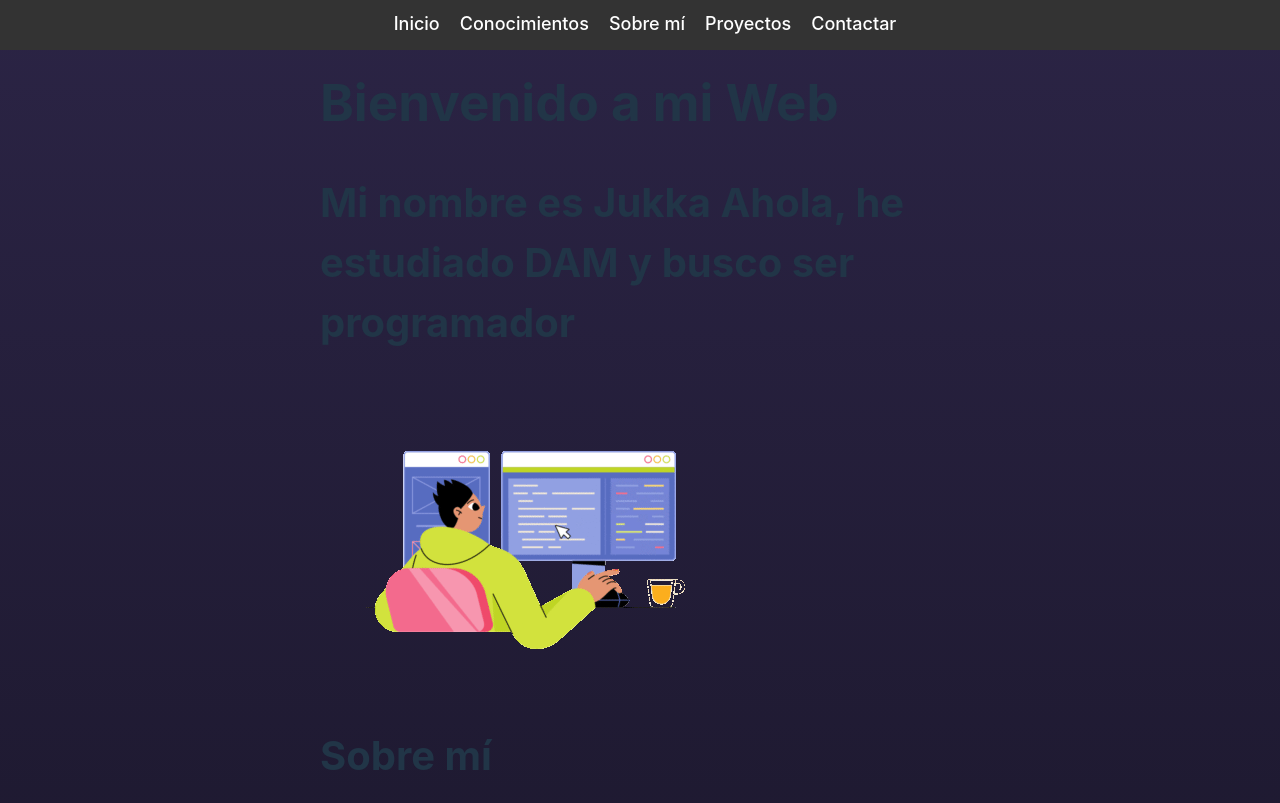
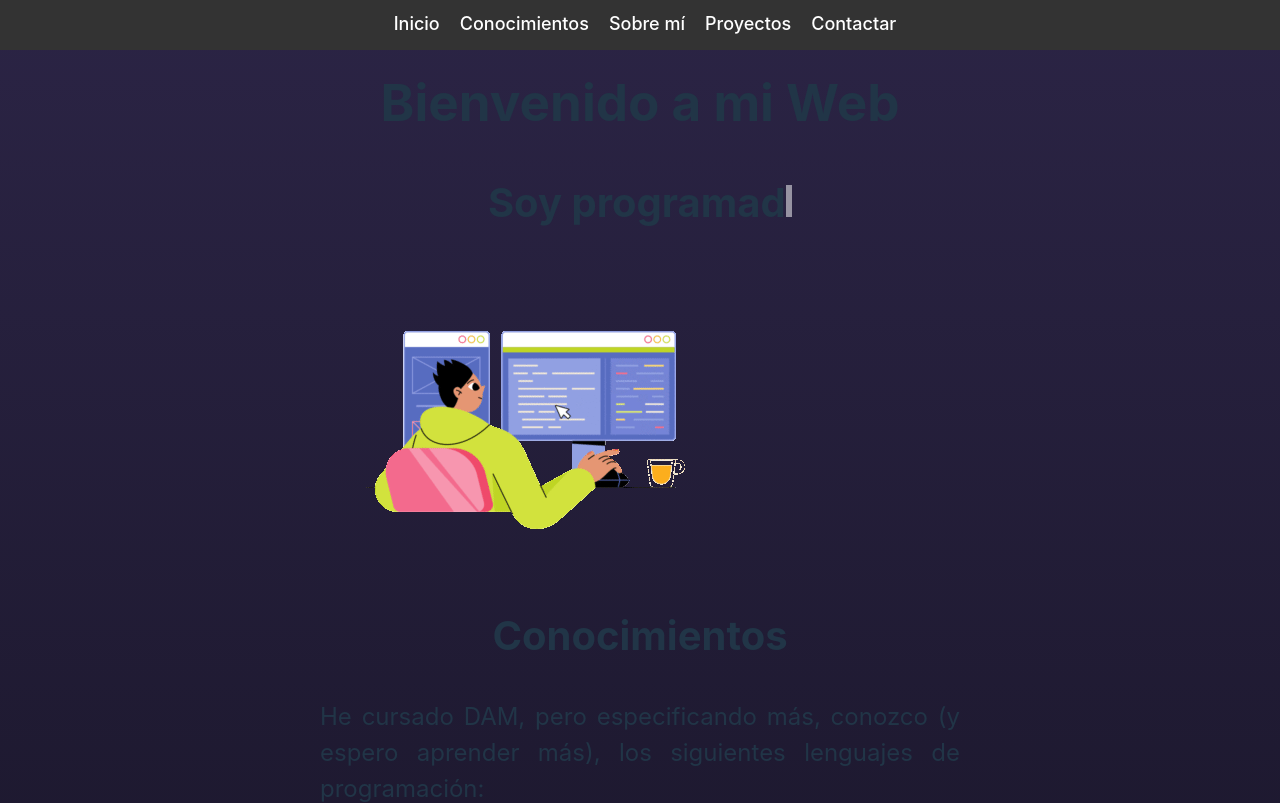
Before and after one commit to JukkaAR/WebPersonalReactTS, a React (Vite) app in the folder web-personal/: page / in a window 1280 px wide. Shown: the top 803 px of the page. Built offline with nearby package versions, Linux system fonts and the light colour scheme.

Commit message:
Animación añadida

```diff
--- a/web-personal/src/App.css
+++ b/web-personal/src/App.css
@@ -4,37 +4,10 @@
   width: clamp(200px,50%,1280px);
 }
 
-.logo {
-  height: 6em;
-  padding: 1.5em;
-  will-change: filter;
-  transition: filter 300ms;
-}
-.logo:hover {
-  filter: drop-shadow(0 0 2em #646cffaa);
-}
-.logo.react:hover {
-  filter: drop-shadow(0 0 2em #61dafbaa);
+h1, h2, h3, h4, h5, h6 {
+  text-align: center;
 }
 
-@keyframes logo-spin {
-  from {
-    transform: rotate(0deg);
-  }
-  to {
-    transform: rotate(360deg);
-  }
-}
-
-@media (prefers-reduced-motion: no-preference) {
-  a:nth-of-type(2) .logo {
-    animation: logo-spin infinite 20s linear;
-  }
-}
-
-.card {
-  padding: 2em;
-}
 
 .read-the-docs {
   color: #888;
@@ -74,7 +47,6 @@
 
 p{
   font-size: 1.5rem;
-
 }
 
 h1 {
@@ -93,3 +65,19 @@ section.hidden {
 h2{
   font-size: 2.5rem;
 }
+.cursor {
+  display: inline-block;
+  width: 0.4rem;
+  height: 2rem;
+  background-color: #ffffff;
+  animation: cursorAnimation 0.8s infinite;
+}
+
+@keyframes cursorAnimation {
+  0% {
+    opacity: 0;
+  }
+  100% {
+    opacity: 1;
+  }
+}
--- a/web-personal/src/App.tsx
+++ b/web-personal/src/App.tsx
@@ -14,13 +14,13 @@ function App() {
           <Navegacion></Navegacion>
         </header>
 
-        <main>
+        <body>
           <Inicio></Inicio>
+          <Conocer></Conocer>
           <SobreMi></SobreMi>
           <Proyectos></Proyectos>
-          <Conocer></Conocer>
           <Contactar></Contactar>
-        </main>
+        </body>
 
         <footer>
           <p>&copy; 2023 Jukka Ahola</p>
--- a/web-personal/src/componentesWeb/inicio.tsx
+++ b/web-personal/src/componentesWeb/inicio.tsx
@@ -1,9 +1,41 @@
-export const Inicio = () => {
+import React, { useEffect, useState } from 'react';
+
+export const Inicio: React.FC = () => {
+  const [text, setText] = useState<string>('');
+  const [index, setIndex] = useState<number>(0);
+  const texts: string[] = ["programador", "chileno", "joven"];
+
+  useEffect(() => {
+    const typingInterval = setInterval(() => {
+      const currentText = texts[index];
+      typeText(currentText, 0);
+      setIndex((prevIndex) => (prevIndex + 1) % texts.length);
+    }, 2000 + texts.length * 1000); // Adjust the delay based on text length
+
+    return () => {
+      clearInterval(typingInterval);
+    };
+  }, [index, texts]);
+
+  const typeText = (currentText: string, currentIndex: number) => {
+    if (currentIndex < currentText.length) {
+      setText(currentText.substring(0, currentIndex + 1));
+      setTimeout(() => {
+        typeText(currentText, currentIndex + 1);
+      }, 100);
+    } else {
+      setTimeout(() => {
+        setText(currentText); // Display the full text
+      }, 1000); // Pause interval between texts
+    }
+  };
+
   return (
     <section id="home">
       <h1>Bienvenido a mi Web</h1>
       <h2>
-        Mi nombre es Jukka Ahola, he estudiado DAM y busco ser programador
+        Soy {text}
+        <span className="cursor" /> {/* Vertical rectangle cursor */}
       </h2>
       <img src="/hombre_programando.gif" alt="Description of the image" />
     </section>
--- a/web-personal/src/index.css
+++ b/web-personal/src/index.css
@@ -28,9 +28,8 @@ a:hover {
 
 body {
   margin: 0;
-  display: flex;
-  place-items: center;
   min-height: 100vh;
+  text-align: justify;
 }
 
 
```
